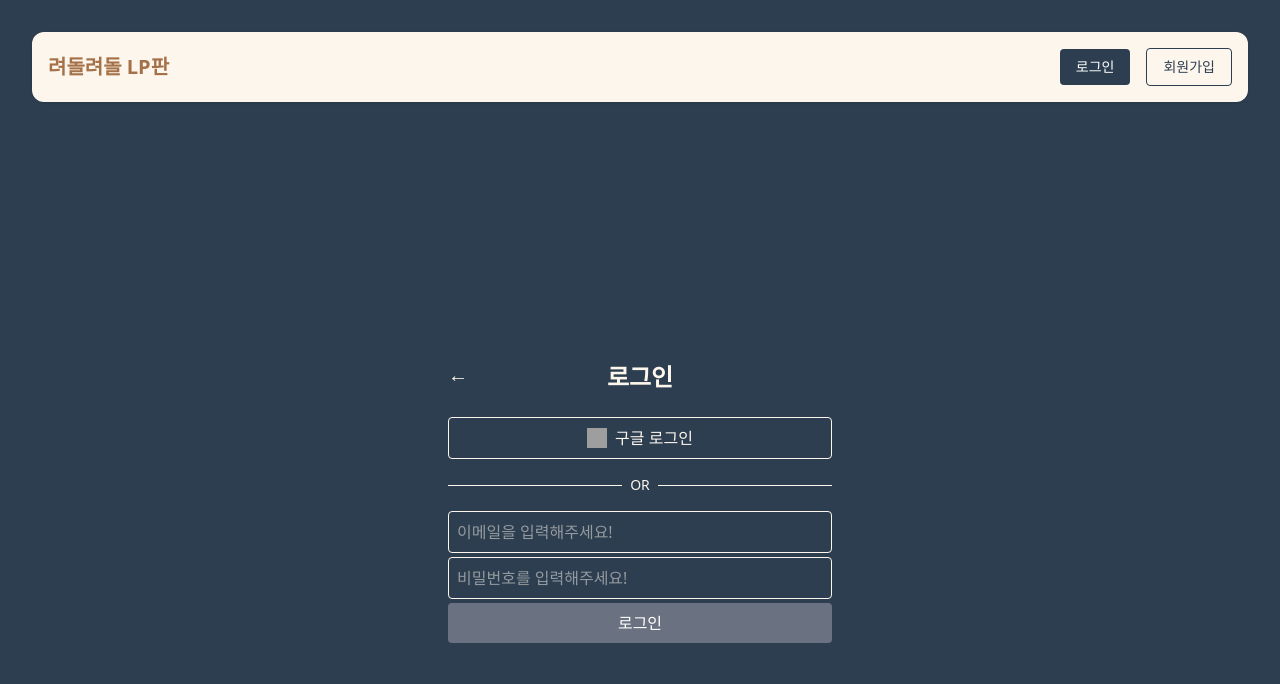
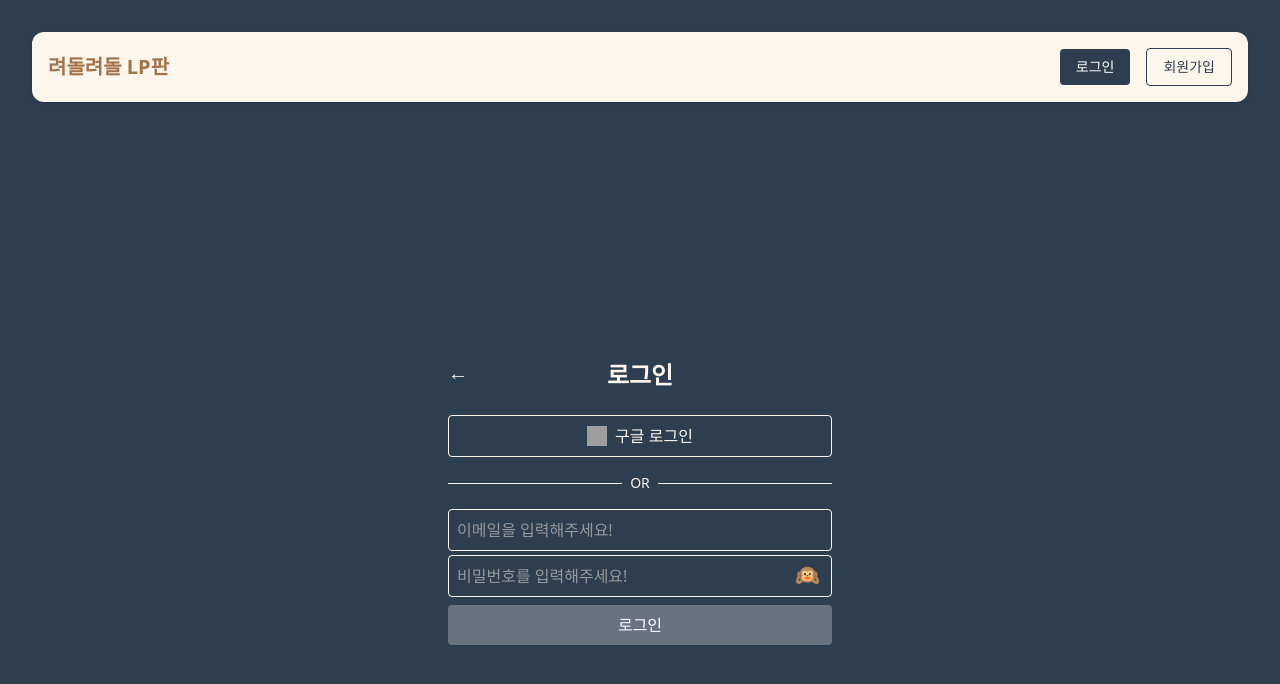
Before and after one commit to UMC-CAU/umc-8th-web-jam, a React (Vite) app: page /log-in in a window 1280 px wide. Shown: the top 684 px of the page. Built offline with nearby package versions, Linux system fonts and the light colour scheme; grey boxes are pictures that could not be loaded.

Commit message:
react-hook-form과 zod 활용 리팩토링
log-in.tsx에 대해

추가로 validationSchema 분리

```diff
--- a/index.html
+++ b/index.html
@@ -4,7 +4,7 @@
     <meta charset="UTF-8" />
     <link rel="icon" type="image/svg+xml" href="/vite.svg" />
     <meta name="viewport" content="width=device-width, initial-scale=1.0" />
-    <title>UMC 잼</title>
+    <title>돌려돌려~~</title>
   </head>
   <body>
     <div id="root"></div>
--- a/src/pages/log-in.tsx
+++ b/src/pages/log-in.tsx
@@ -1,22 +1,43 @@
+import { useState } from 'react';
 import { useNavigate } from 'react-router-dom';
-import { useForm } from '../hooks/useForm';
+import { useForm } from 'react-hook-form';
+import { zodResolver } from '@hookform/resolvers/zod';
+import { z } from 'zod';
+import { logInSchema } from '../validations/validationSchema';
+
+type LogInFormData = z.infer<typeof logInSchema>;
 
 const Login = () => {
   const navigate = useNavigate(); // 이전 페이지로 이동하기 위한 Hook
-  const { values, errors, handleChange } = useForm();
+  const [showPassword, setShowPassword] = useState(false);
 
-  const handleLogin = () => {
-    console.log('로그인 시도:', values);
+  // useForm 훅과 zodResolver 연결
+  const {
+    register,
+    handleSubmit, // <form> 안에 넣고, type='submit'으로
+    watch,
+    formState: { errors },
+  } = useForm<LogInFormData>({
+    resolver: zodResolver(logInSchema),
+    mode: 'onChange',
+    defaultValues: {
+      email: '',
+      password: '',
+    },
+  });
+
+  const handleLogin = (data: LogInFormData) => {
+    console.log('입력된 데이터', data);
+    alert('로그인되었습니다!');
+  // 로그인 로직 (ex. localStorage 검증 등) 여기에 작성
     // 추후에 로그인 로직 이쪽에
   };
 
-  const isDisabled =
-    !values.email || // 이메일 입력이 비어 있으면 true → 버튼 비활성화
-    !values.password || // 비밀번호 입력이 비어 있으면 true → 버튼 비활성화
-    Boolean(errors.email) || // 이메일 형식이 잘못되었을 경우 errors.email에 문자열이 있으므로 → true → 버튼 비활성화
-    Boolean(errors.password); // 비밀번호 유효성 검사 실패 시 → true → 버튼 비활성화
-  // errors.email, errors.password가 string | undefined 타입이라 Boolean으로 감싸야 함
+  const watchEmail = watch('email');
+  const watchPassword = watch('password');
 
+  const isEmailDisabled = !watchEmail || !!errors.email;
+  const isPasswordDisabled = !watchPassword || !!errors.password;
   return (
     <div className="min-h-screen flex justify-center items-center px-4">
       <div className="w-full max-w-sm">
@@ -28,7 +49,7 @@ const Login = () => {
             로그인
           </h1>
         </div>
-
+        <form onSubmit={handleSubmit(handleLogin)}>
           <button className="w-full border py-2 rounded mb-4 flex items-center justify-center gap-2 hover:bg-[#1B2631]">
             <img src="/google-icon.png" alt="Google" className="w-5 h-5" />
             구글 로그인
@@ -42,32 +63,41 @@ const Login = () => {
 
           <input
             type="email"
-          name="email"
             placeholder="이메일을 입력해주세요!"
-          value={values.email}
-          onChange={handleChange}
+            {...register('email')}
             className="w-full border p-2 rounded mb-1 bg-transparent"
           />
-        {errors.email && <p className="text-red-500 text-sm mb-2">{errors.email}</p>}
+          {errors.email && <p className="text-red-500 text-sm mb-2">{errors.email.message}</p>}
 
+          <div className="relative">
             <input
-          type="password"
-          name="password"
+              type={showPassword ? 'text' : 'password'}
               placeholder="비밀번호를 입력해주세요!"
-          value={values.password}
-          onChange={handleChange}
-          className="w-full border p-2 rounded mb-1 bg-transparent"
+              {...register('password')}
+              className="w-full border p-2 rounded mb-2 bg-transparent pr-10"
             />
-        {errors.password && <p className="text-red-500 text-sm mb-4">{errors.password}</p>}
+            <button
+              type="button"
+              onClick={() => setShowPassword((prev) => !prev)}
+              className="absolute right-3 top-1.5 text-xl text-gray-300"
+            >
+              {showPassword ? '🙈' : '🙉'}
+            </button>
+          </div>
+          {errors.password && (
+            <p className="text-red-500 text-sm mb-2">{errors.password.message}</p>
+          )}
 
           <button
-          onClick={isDisabled ? undefined : handleLogin}
+            type='submit'
+            disabled={isEmailDisabled || isPasswordDisabled}
             className={`w-full py-2 rounded text-white
-            ${isDisabled ? 'bg-gray-500 cursor-not-allowed pointer-events-none' : 'bg-black hover:bg-[#1B2631]'}
+            ${isEmailDisabled || isPasswordDisabled ? 'bg-gray-500 cursor-not-allowed pointer-events-none' : 'bg-black hover:bg-[#1B2631]'}
           `}
           >
             로그인
           </button>
+        </form>
       </div>
     </div>
   );
--- a/src/pages/sign-up.tsx
+++ b/src/pages/sign-up.tsx
@@ -4,19 +4,9 @@ import { useForm } from 'react-hook-form';
 import { zodResolver } from '@hookform/resolvers/zod';
 import { z } from 'zod';
 import { useLocalStorage, User } from '../hooks/useLocalStorage';
+import { signUpSchema } from '../validations/validationSchema';
 
 // 유효성 검사 스키마 - 따로 파일로 관리하는 것이 좋을까?
-const signUpSchema = z
-  .object({
-    email: z.string().email('올바른 이메일 형식이 아닙니다'),
-    password: z.string().min(8, '비밀번호는 8자 이상이어야 합니다'),
-    confirmPassword: z.string(),
-    nickname: z.string().min(2, '닉네임은 2자 이상 입력해주세요'),
-  })
-  .refine((data) => data.password === data.confirmPassword, {
-    message: '비밀번호가 일치하지 않습니다',
-    path: ['confirmPassword'],
-  });
 
 type SignUpFormData = z.infer<typeof signUpSchema>;
 
@@ -27,16 +17,20 @@ const SignUp = () => {
   const [showConfirmPassword, setShowConfirmPassword] = useState(false);
   const [userList, setUserList] = useLocalStorage<User[]>('users', []);
 
+  //useForm 훅과 zodResolver 연결
   const {
-    register,
-    handleSubmit,
+    register, // 해당 필드의 값을 상태에 등록하고 추적할 수 있게 함 (input 요소와 react-hook-form 연결)
+    handleSubmit, // 내부적으로 zodResolver를 통해 유효성 검사를 먼저 수행
+    // 유효하면 onSubmit에 들어오는 함수 실행
+    // 유효하지 않으면 errors 자동 반영하고 함수 실행 안 함
     trigger,
+    // 수동으로 특정 필드의 유효성 검사를 실행
     getValues,
     watch,
-    formState: { errors },
+    formState: { errors }, // 각 필드의 유효성 검사 결과가 담긴 객체
   } = useForm<SignUpFormData>({
-    resolver: zodResolver(signUpSchema),
-    mode: 'onChange',
+    resolver: zodResolver(signUpSchema), //zodResolver로 유효성 검사를 zod에 위임
+    mode: 'onChange', // 실시간 검증
     defaultValues: {
       email: '',
       password: '',
@@ -56,6 +50,7 @@ const SignUp = () => {
   const isNicknameDisabled = !watchNickname || !!errors.nickname;
 
   const handleNextStep = async () => {
+    // trigger를 통해 각 스텝에서 해당 필드만 검사
     const isValid =
       (step === 0 && (await trigger('email'))) ||
       (step === 1 && (await trigger(['password', 'confirmPassword']))) ||
--- /dev/null
+++ b/src/validations/validationSchema.ts
@@ -0,0 +1,18 @@
+import { z } from 'zod';
+
+export const signUpSchema = z
+  .object({
+    email: z.string().email('올바른 이메일 형식이 아닙니다'),
+    password: z.string().min(8, '비밀번호는 8자 이상이어야 합니다'),
+    confirmPassword: z.string(),
+    nickname: z.string().min(2, '닉네임은 2자 이상 입력해주세요'),
+  })
+  .refine((data) => data.password === data.confirmPassword, {
+    message: '비밀번호가 일치하지 않습니다',
+    path: ['confirmPassword'],
+  });
+
+export const logInSchema = z.object({
+  email: z.string().email('올바른 이메일 형식이 아닙니다'),
+  password: z.string().min(8, '비밀번호는 8자 이상이어야 합니다'),
+});
```
Lines whose indentation alone changed are shown as unchanged.
